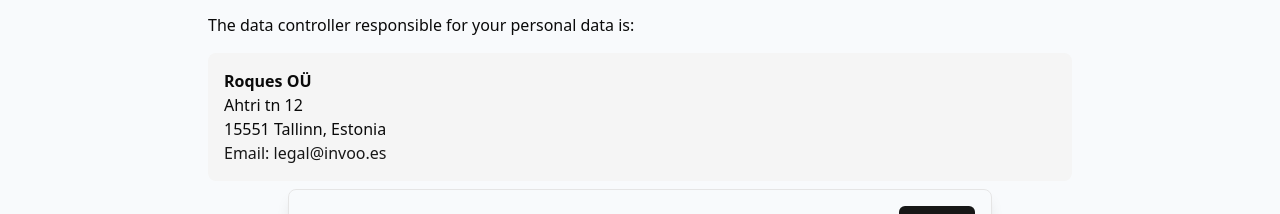
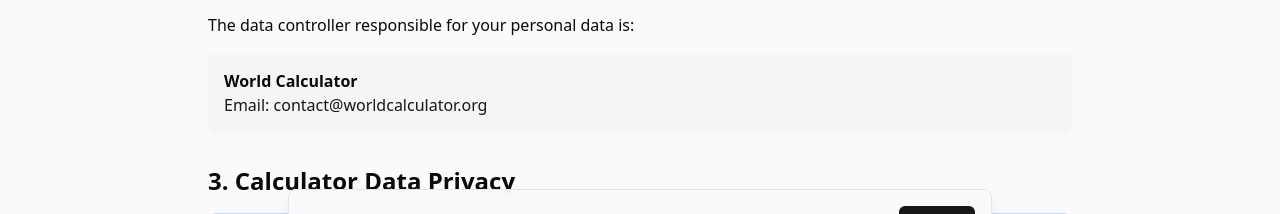
Before and after one commit to JuiceDogoUi/worldcalculator, a Next.js app: page /en/privacy in a window 1280 px wide. Shown: the part 525-739 px from the top of the page. Built offline with nearby package versions, Linux system fonts and the light colour scheme; no server answers.

Commit message:
Remove company and personal information from website
Replace Roques OÜ references with World Calculator, update contact
email to contact@worldcalculator.org, and remove Estonian address
from all language translations and page components.

Co-Authored-By: Claude Opus 4.5 <noreply@anthropic.com>

```diff
--- a/src/app/[locale]/contact/page.tsx
+++ b/src/app/[locale]/contact/page.tsx
@@ -38,7 +38,7 @@ export default async function ContactPage({
 
   const t = await getTranslations({ locale, namespace: 'contact' })
 
-  const email = 'minted.78spots@icloud.com'
+  const email = 'contact@worldcalculator.org'
   const subject = encodeURIComponent('World Calculator - Contact')
 
   return (
--- a/src/app/[locale]/privacy/page.tsx
+++ b/src/app/[locale]/privacy/page.tsx
@@ -61,7 +61,7 @@ export default async function PrivacyPage({
             <p><strong>{t('dataController.company')}</strong></p>
             <p>{t('dataController.address1')}</p>
             <p>{t('dataController.address2')}</p>
-            <p><a href="mailto:legal@invoo.es" className="text-primary hover:underline">{t('dataController.email')}</a></p>
+            <p><a href="mailto:contact@worldcalculator.org" className="text-primary hover:underline">{t('dataController.email')}</a></p>
           </div>
         </section>
 
@@ -278,7 +278,7 @@ export default async function PrivacyPage({
             <p><strong>{t('privacyContact.officer')}</strong></p>
             <p>{t('privacyContact.company')}</p>
             <p>{t('privacyContact.address')}</p>
-            <p><a href="mailto:legal@invoo.es" className="text-primary hover:underline">{t('privacyContact.email')}</a></p>
+            <p><a href="mailto:contact@worldcalculator.org" className="text-primary hover:underline">{t('privacyContact.email')}</a></p>
           </div>
         </section>
 
--- a/src/messages/de/pages.json
+++ b/src/messages/de/pages.json
@@ -62,11 +62,11 @@
     },
     "company": {
       "title": "Unternehmensinformationen",
-      "content": "World Calculator wird von Roques OÜ betrieben, einem in Estland (EU) registrierten Technologieunternehmen. Als in der EU registriertes Unternehmen halten wir uns an strenge Datenschutzstandards gemäß der DSGVO und pflegen transparente Geschäftspraktiken. Unser Betrieb basiert in Tallinn, Estland, wo wir europäische Regulierungskonformität mit einem Engagement für Innovation und Nutzerdatenschutz verbinden. Wir sind stolz darauf, Teil des florierenden digitalen Ökosystems Estlands zu sein, das für seine fortschrittliche E-Government- und Technologie-Infrastruktur bekannt ist.",
-      "name": "Roques OÜ",
-      "location": "Tallinn, Estland",
-      "registration": "In der EU registriertes Unternehmen",
-      "email": "legal@invoo.es"
+      "content": "World Calculator ist eine unabhängige Online-Plattform, die sich der Bereitstellung kostenloser, präziser Rechnerwerkzeuge für Nutzer weltweit verschrieben hat. Wir halten uns an strenge Datenschutzstandards gemäß der DSGVO und pflegen transparente Geschäftspraktiken. Unser Engagement für Innovation und Nutzerdatenschutz bestimmt alles, was wir tun.",
+      "name": "World Calculator",
+      "location": "Online-Plattform",
+      "registration": "Unabhängige Plattform",
+      "email": "contact@worldcalculator.org"
     },
     "future": {
       "title": "Die Zukunft: KI-gestützte Berechnungen",
@@ -122,10 +122,10 @@
     "dataController": {
       "title": "2. Datenverantwortlicher",
       "intro": "Der für Ihre personenbezogenen Daten verantwortliche Datenverantwortliche ist:",
-      "company": "Roques OÜ",
-      "address1": "Ahtri tn 12",
-      "address2": "15551 Tallinn, Estland",
-      "email": "E-Mail: legal@invoo.es"
+      "company": "World Calculator",
+      "address1": "",
+      "address2": "",
+      "email": "E-Mail: contact@worldcalculator.org"
     },
     "calculatorPrivacy": {
       "title": "3. Datenschutz für Rechnerdaten",
@@ -246,7 +246,7 @@
       "portability": "Recht auf Datenübertragbarkeit: Erhalt Ihrer Daten in einem strukturierten, maschinenlesbaren Format",
       "object": "Widerspruchsrecht: Widerspruch gegen die Verarbeitung auf Grundlage berechtigter Interessen",
       "withdraw": "Recht auf Widerruf der Einwilligung: Widerruf Ihrer Einwilligung zur Cookie-basierten Verarbeitung jederzeit",
-      "exercise": "Um eines dieser Rechte auszuüben, kontaktieren Sie uns bitte unter legal@invoo.es. Wir werden innerhalb eines Monats antworten.",
+      "exercise": "Um eines dieser Rechte auszuüben, kontaktieren Sie uns bitte unter contact@worldcalculator.org. Wir werden innerhalb eines Monats antworten.",
       "complaint": "Wenn Sie mit unserer Antwort nicht zufrieden sind, haben Sie das Recht, eine Beschwerde bei Ihrer lokalen Datenschutzbehörde einzureichen."
     },
     "transfers": {
@@ -278,9 +278,9 @@
       "title": "15. Kontaktieren Sie Uns",
       "intro": "Wenn Sie Fragen, Bedenken oder Anfragen zu dieser Datenschutzerklärung oder unseren Datenpraktiken haben, kontaktieren Sie uns bitte:",
       "officer": "Datenschutzbeauftragter",
-      "company": "Roques OÜ",
-      "address": "Ahtri tn 12, 15551 Tallinn, Estland",
-      "email": "E-Mail: legal@invoo.es"
+      "company": "World Calculator",
+      "address": "",
+      "email": "E-Mail: contact@worldcalculator.org"
     },
     "termsTitle": "Nutzungsbedingungen",
     "acceptance": {
@@ -327,7 +327,7 @@
     },
     "termsContact": {
       "title": "9. Kontaktinformationen",
-      "content": "Wenn Sie Fragen zu diesen Nutzungsbedingungen haben, kontaktieren Sie uns bitte unter legal@invoo.es."
+      "content": "Wenn Sie Fragen zu diesen Nutzungsbedingungen haben, kontaktieren Sie uns bitte unter contact@worldcalculator.org."
     }
   }
 }
--- a/src/messages/en/pages.json
+++ b/src/messages/en/pages.json
@@ -62,11 +62,11 @@
     },
     "company": {
       "title": "Company Information",
-      "content": "World Calculator is operated by Roques OÜ, a technology company registered in Estonia (EU). As an EU-registered entity, we adhere to strict data protection standards under GDPR and maintain transparent business practices. Our operations are based in Tallinn, Estonia, where we combine European regulatory compliance with a commitment to innovation and user privacy. We're proud to be part of Estonia's thriving digital ecosystem, known for its advanced e-governance and technology infrastructure.",
-      "name": "Roques OÜ",
-      "location": "Tallinn, Estonia",
-      "registration": "EU-registered company",
-      "email": "legal@invoo.es"
+      "content": "World Calculator is an independent online platform committed to providing free, accurate calculator tools to users worldwide. We adhere to strict data protection standards under GDPR and maintain transparent business practices. Our commitment to innovation and user privacy drives everything we do.",
+      "name": "World Calculator",
+      "location": "Online Platform",
+      "registration": "Independent platform",
+      "email": "contact@worldcalculator.org"
     },
     "future": {
       "title": "What's Next: AI-Powered Calculations",
@@ -122,10 +122,10 @@
     "dataController": {
       "title": "2. Data Controller",
       "intro": "The data controller responsible for your personal data is:",
-      "company": "Roques OÜ",
-      "address1": "Ahtri tn 12",
-      "address2": "15551 Tallinn, Estonia",
-      "email": "Email: legal@invoo.es"
+      "company": "World Calculator",
+      "address1": "",
+      "address2": "",
+      "email": "Email: contact@worldcalculator.org"
     },
     "calculatorPrivacy": {
       "title": "3. Calculator Data Privacy",
@@ -246,7 +246,7 @@
       "portability": "Right to Data Portability: Receive your data in a structured, machine-readable format",
       "object": "Right to Object: Object to processing based on legitimate interests",
       "withdraw": "Right to Withdraw Consent: Withdraw your consent for cookie-based processing at any time",
-      "exercise": "To exercise any of these rights, please contact us at legal@invoo.es. We will respond within one month.",
+      "exercise": "To exercise any of these rights, please contact us at contact@worldcalculator.org. We will respond within one month.",
       "complaint": "If you are not satisfied with our response, you have the right to lodge a complaint with your local data protection authority."
     },
     "transfers": {
@@ -278,9 +278,9 @@
       "title": "15. Contact Us",
       "intro": "If you have any questions, concerns, or requests regarding this privacy policy or our data practices, please contact us:",
       "officer": "Data Protection Officer",
-      "company": "Roques OÜ",
-      "address": "Ahtri tn 12, 15551 Tallinn, Estonia",
-      "email": "Email: legal@invoo.es"
+      "company": "World Calculator",
+      "address": "",
+      "email": "Email: contact@worldcalculator.org"
     },
     "termsTitle": "Terms of Service",
     "acceptance": {
@@ -327,7 +327,7 @@
     },
     "termsContact": {
       "title": "9. Contact Information",
-      "content": "If you have any questions about these Terms of Service, please contact us at legal@invoo.es."
+      "content": "If you have any questions about these Terms of Service, please contact us at contact@worldcalculator.org."
     }
   }
 }
--- a/src/messages/es/pages.json
+++ b/src/messages/es/pages.json
@@ -62,11 +62,11 @@
     },
     "company": {
       "title": "Información de la Empresa",
-      "content": "World Calculator es operado por Roques OÜ, una empresa tecnológica registrada en Estonia (UE). Como entidad registrada en la UE, adherimos a estrictos estándares de protección de datos bajo el RGPD y mantenemos prácticas comerciales transparentes. Nuestras operaciones están basadas en Tallin, Estonia, donde combinamos el cumplimiento regulatorio europeo con un compromiso con la innovación y la privacidad del usuario. Estamos orgullosos de ser parte del próspero ecosistema digital de Estonia, conocido por su avanzada infraestructura de gobierno electrónico y tecnología.",
-      "name": "Roques OÜ",
-      "location": "Tallin, Estonia",
-      "registration": "Empresa registrada en la UE",
-      "email": "legal@invoo.es"
+      "content": "World Calculator es una plataforma en línea independiente comprometida con proporcionar herramientas de calculadora gratuitas y precisas a usuarios de todo el mundo. Adherimos a estrictos estándares de protección de datos bajo el RGPD y mantenemos prácticas comerciales transparentes. Nuestro compromiso con la innovación y la privacidad del usuario impulsa todo lo que hacemos.",
+      "name": "World Calculator",
+      "location": "Plataforma en línea",
+      "registration": "Plataforma independiente",
+      "email": "contact@worldcalculator.org"
     },
     "future": {
       "title": "Lo Próximo: Cálculos Potenciados por IA",
@@ -122,10 +122,10 @@
     "dataController": {
       "title": "2. Responsable del Tratamiento de Datos",
       "intro": "El responsable del tratamiento de tus datos personales es:",
-      "company": "Roques OÜ",
-      "address1": "Ahtri tn 12",
-      "address2": "15551 Tallin, Estonia",
-      "email": "Correo: legal@invoo.es"
+      "company": "World Calculator",
+      "address1": "",
+      "address2": "",
+      "email": "Correo: contact@worldcalculator.org"
     },
     "calculatorPrivacy": {
       "title": "3. Privacidad de Datos de Calculadoras",
@@ -246,7 +246,7 @@
       "portability": "Derecho a la Portabilidad de Datos: Recibir tus datos en un formato estructurado y legible por máquina",
       "object": "Derecho de Oposición: Oponerse al procesamiento basado en intereses legítimos",
       "withdraw": "Derecho a Retirar el Consentimiento: Retirar tu consentimiento para el procesamiento basado en cookies en cualquier momento",
-      "exercise": "Para ejercer cualquiera de estos derechos, contáctanos en legal@invoo.es. Responderemos en un mes.",
+      "exercise": "Para ejercer cualquiera de estos derechos, contáctanos en contact@worldcalculator.org. Responderemos en un mes.",
       "complaint": "Si no estás satisfecho con nuestra respuesta, tienes derecho a presentar una queja ante tu autoridad local de protección de datos."
     },
     "transfers": {
@@ -278,9 +278,9 @@
       "title": "15. Contáctanos",
       "intro": "Si tienes alguna pregunta, inquietud o solicitud sobre esta política de privacidad o nuestras prácticas de datos, contáctanos:",
       "officer": "Oficial de Protección de Datos",
-      "company": "Roques OÜ",
-      "address": "Ahtri tn 12, 15551 Tallin, Estonia",
-      "email": "Correo: legal@invoo.es"
+      "company": "World Calculator",
+      "address": "",
+      "email": "Correo: contact@worldcalculator.org"
     },
     "termsTitle": "Términos de Servicio",
     "acceptance": {
@@ -327,7 +327,7 @@
     },
     "termsContact": {
       "title": "9. Información de Contacto",
-      "content": "Si tienes alguna pregunta sobre estos Términos de Servicio, contáctanos en legal@invoo.es."
+      "content": "Si tienes alguna pregunta sobre estos Términos de Servicio, contáctanos en contact@worldcalculator.org."
     }
   }
 }
--- a/src/messages/fr/pages.json
+++ b/src/messages/fr/pages.json
@@ -62,11 +62,11 @@
     },
     "company": {
       "title": "Informations sur l'Entreprise",
-      "content": "World Calculator est exploité par Roques OÜ, une société technologique enregistrée en Estonie (UE). En tant qu'entité enregistrée dans l'UE, nous adhérons à des normes strictes de protection des données conformément au RGPD et maintenons des pratiques commerciales transparentes. Nos opérations sont basées à Tallinn, en Estonie, où nous combinons la conformité réglementaire européenne avec un engagement envers l'innovation et la confidentialité des utilisateurs. Nous sommes fiers de faire partie de l'écosystème numérique florissant de l'Estonie, réputé pour son infrastructure de gouvernance électronique et technologique avancée.",
-      "name": "Roques OÜ",
-      "location": "Tallinn, Estonie",
-      "registration": "Société enregistrée dans l'UE",
-      "email": "legal@invoo.es"
+      "content": "World Calculator est une plateforme en ligne indépendante engagée à fournir des outils de calculatrice gratuits et précis aux utilisateurs du monde entier. Nous adhérons à des normes strictes de protection des données conformément au RGPD et maintenons des pratiques commerciales transparentes. Notre engagement envers l'innovation et la confidentialité des utilisateurs guide tout ce que nous faisons.",
+      "name": "World Calculator",
+      "location": "Plateforme en ligne",
+      "registration": "Plateforme indépendante",
+      "email": "contact@worldcalculator.org"
     },
     "future": {
       "title": "La Suite : Calculs Alimentés par l'IA",
@@ -122,10 +122,10 @@
     "dataController": {
       "title": "2. Responsable du Traitement des Données",
       "intro": "Le responsable du traitement de vos données personnelles est :",
-      "company": "Roques OÜ",
-      "address1": "Ahtri tn 12",
-      "address2": "15551 Tallinn, Estonie",
-      "email": "Email : legal@invoo.es"
+      "company": "World Calculator",
+      "address1": "",
+      "address2": "",
+      "email": "Email : contact@worldcalculator.org"
     },
     "calculatorPrivacy": {
       "title": "3. Confidentialité des Données de Calculatrice",
@@ -246,7 +246,7 @@
       "portability": "Droit à la Portabilité des Données : Recevoir vos données dans un format structuré et lisible par machine",
       "object": "Droit d'Opposition : S'opposer au traitement basé sur des intérêts légitimes",
       "withdraw": "Droit de Retirer le Consentement : Retirer votre consentement au traitement basé sur les cookies à tout moment",
-      "exercise": "Pour exercer l'un de ces droits, veuillez nous contacter à legal@invoo.es. Nous répondrons dans un délai d'un mois.",
+      "exercise": "Pour exercer l'un de ces droits, veuillez nous contacter à contact@worldcalculator.org. Nous répondrons dans un délai d'un mois.",
       "complaint": "Si vous n'êtes pas satisfait de notre réponse, vous avez le droit de déposer une plainte auprès de votre autorité locale de protection des données."
     },
     "transfers": {
@@ -278,9 +278,9 @@
       "title": "15. Nous Contacter",
       "intro": "Si vous avez des questions, des préoccupations ou des demandes concernant cette politique de confidentialité ou nos pratiques en matière de données, veuillez nous contacter :",
       "officer": "Délégué à la Protection des Données",
-      "company": "Roques OÜ",
-      "address": "Ahtri tn 12, 15551 Tallinn, Estonie",
-      "email": "Email : legal@invoo.es"
+      "company": "World Calculator",
+      "address": "",
+      "email": "Email : contact@worldcalculator.org"
     },
     "termsTitle": "Conditions d'Utilisation",
     "acceptance": {
@@ -327,7 +327,7 @@
     },
     "termsContact": {
       "title": "9. Informations de Contact",
-      "content": "Si vous avez des questions sur ces Conditions d'Utilisation, veuillez nous contacter à legal@invoo.es."
+      "content": "Si vous avez des questions sur ces Conditions d'Utilisation, veuillez nous contacter à contact@worldcalculator.org."
     }
   }
 }
--- a/src/messages/it/pages.json
+++ b/src/messages/it/pages.json
@@ -62,11 +62,11 @@
     },
     "company": {
       "title": "Informazioni sull'Azienda",
-      "content": "World Calculator è gestita da Roques OÜ, un'azienda tecnologica registrata in Estonia (UE). In quanto entità registrata nell'UE, aderiamo a rigorosi standard di protezione dei dati ai sensi del GDPR e manteniamo pratiche commerciali trasparenti. Le nostre operazioni hanno sede a Tallinn, in Estonia, dove combiniamo la conformità normativa europea con un impegno per l'innovazione e la privacy degli utenti. Siamo orgogliosi di far parte del fiorente ecosistema digitale dell'Estonia, noto per la sua avanzata infrastruttura tecnologica e di e-government.",
-      "name": "Roques OÜ",
-      "location": "Tallinn, Estonia",
-      "registration": "Azienda registrata nell'UE",
-      "email": "legal@invoo.es"
+      "content": "World Calculator è una piattaforma online indipendente impegnata a fornire strumenti di calcolo gratuiti e precisi agli utenti di tutto il mondo. Aderiamo a rigorosi standard di protezione dei dati ai sensi del GDPR e manteniamo pratiche commerciali trasparenti. Il nostro impegno per l'innovazione e la privacy degli utenti guida tutto ciò che facciamo.",
+      "name": "World Calculator",
+      "location": "Piattaforma online",
+      "registration": "Piattaforma indipendente",
+      "email": "contact@worldcalculator.org"
     },
     "future": {
       "title": "Cosa Arriva: Calcoli Potenziati dall'IA",
@@ -122,10 +122,10 @@
     "dataController": {
       "title": "2. Titolare del Trattamento dei Dati",
       "intro": "Il titolare del trattamento dei tuoi dati personali è:",
-      "company": "Roques OÜ",
-      "address1": "Ahtri tn 12",
-      "address2": "15551 Tallinn, Estonia",
-      "email": "Email: legal@invoo.es"
+      "company": "World Calculator",
+      "address1": "",
+      "address2": "",
+      "email": "Email: contact@worldcalculator.org"
     },
     "calculatorPrivacy": {
       "title": "3. Privacy dei Dati delle Calcolatrici",
@@ -246,7 +246,7 @@
       "portability": "Diritto alla Portabilità dei Dati: Ricevere i tuoi dati in un formato strutturato e leggibile da una macchina",
       "object": "Diritto di Opposizione: Opporsi al trattamento basato su interessi legittimi",
       "withdraw": "Diritto di Ritirare il Consenso: Ritirare il tuo consenso per il trattamento basato sui cookie in qualsiasi momento",
-      "exercise": "Per esercitare uno qualsiasi di questi diritti, contattaci all'indirizzo legal@invoo.es. Risponderemo entro un mese.",
+      "exercise": "Per esercitare uno qualsiasi di questi diritti, contattaci all'indirizzo contact@worldcalculator.org. Risponderemo entro un mese.",
       "complaint": "Se non sei soddisfatto della nostra risposta, hai il diritto di presentare un reclamo presso l'autorità locale per la protezione dei dati."
     },
     "transfers": {
@@ -278,9 +278,9 @@
       "title": "15. Contattaci",
       "intro": "Se hai domande, dubbi o richieste riguardanti questa informativa sulla privacy o le nostre pratiche sui dati, contattaci:",
       "officer": "Responsabile della Protezione dei Dati",
-      "company": "Roques OÜ",
-      "address": "Ahtri tn 12, 15551 Tallinn, Estonia",
-      "email": "Email: legal@invoo.es"
+      "company": "World Calculator",
+      "address": "",
+      "email": "Email: contact@worldcalculator.org"
     },
     "termsTitle": "Termini di Servizio",
     "acceptance": {
@@ -327,7 +327,7 @@
     },
     "termsContact": {
       "title": "9. Informazioni di Contatto",
-      "content": "Se hai domande su questi Termini di Servizio, contattaci all'indirizzo legal@invoo.es."
+      "content": "Se hai domande su questi Termini di Servizio, contattaci all'indirizzo contact@worldcalculator.org."
     }
   }
 }
--- a/src/messages/pt/pages.json
+++ b/src/messages/pt/pages.json
@@ -62,11 +62,11 @@
     },
     "company": {
       "title": "Informações da Empresa",
-      "content": "A World Calculator é operada pela Roques OÜ, uma empresa tecnológica registada na Estónia (UE). Como entidade registada na UE, aderimos a rigorosos padrões de proteção de dados ao abrigo do RGPD e mantemos práticas comerciais transparentes. As nossas operações estão sediadas em Tallinn, Estónia, onde combinamos conformidade regulatória europeia com um compromisso com a inovação e privacidade do utilizador. Temos orgulho em fazer parte do próspero ecossistema digital da Estónia, conhecido pela sua infraestrutura tecnológica e de governo eletrónico avançada.",
-      "name": "Roques OÜ",
-      "location": "Tallinn, Estónia",
-      "registration": "Empresa registada na UE",
-      "email": "legal@invoo.es"
+      "content": "A World Calculator é uma plataforma online independente comprometida em fornecer ferramentas de calculadora gratuitas e precisas a utilizadores de todo o mundo. Aderimos a rigorosos padrões de proteção de dados ao abrigo do RGPD e mantemos práticas comerciais transparentes. O nosso compromisso com a inovação e privacidade do utilizador orienta tudo o que fazemos.",
+      "name": "World Calculator",
+      "location": "Plataforma online",
+      "registration": "Plataforma independente",
+      "email": "contact@worldcalculator.org"
     },
     "future": {
       "title": "O Que Vem a Seguir: Cálculos com IA",
@@ -122,10 +122,10 @@
     "dataController": {
       "title": "2. Responsável pelo Tratamento de Dados",
       "intro": "O responsável pelo tratamento dos seus dados pessoais é:",
-      "company": "Roques OÜ",
-      "address1": "Ahtri tn 12",
-      "address2": "15551 Tallinn, Estónia",
-      "email": "E-mail: legal@invoo.es"
+      "company": "World Calculator",
+      "address1": "",
+      "address2": "",
+      "email": "E-mail: contact@worldcalculator.org"
     },
     "calculatorPrivacy": {
       "title": "3. Privacidade de Dados das Calculadoras",
@@ -246,7 +246,7 @@
       "portability": "Direito à Portabilidade de Dados: Receber os seus dados num formato estruturado e legível por máquina",
       "object": "Direito de Oposição: Opor-se ao processamento baseado em interesses legítimos",
       "withdraw": "Direito de Retirar o Consentimento: Retirar o seu consentimento para o processamento baseado em cookies a qualquer momento",
-      "exercise": "Para exercer qualquer um destes direitos, contacte-nos em legal@invoo.es. Responderemos no prazo de um mês.",
+      "exercise": "Para exercer qualquer um destes direitos, contacte-nos em contact@worldcalculator.org. Responderemos no prazo de um mês.",
       "complaint": "Se não estiver satisfeito com a nossa resposta, tem o direito de apresentar uma reclamação junto da sua autoridade local de proteção de dados."
     },
     "transfers": {
@@ -278,9 +278,9 @@
       "title": "15. Contacte-nos",
       "intro": "Se tiver alguma pergunta, preocupação ou pedido relativamente a esta política de privacidade ou às nossas práticas de dados, contacte-nos:",
       "officer": "Encarregado de Proteção de Dados",
-      "company": "Roques OÜ",
-      "address": "Ahtri tn 12, 15551 Tallinn, Estónia",
-      "email": "E-mail: legal@invoo.es"
+      "company": "World Calculator",
+      "address": "",
+      "email": "E-mail: contact@worldcalculator.org"
     },
     "termsTitle": "Termos de Serviço",
     "acceptance": {
@@ -327,7 +327,7 @@
     },
     "termsContact": {
       "title": "9. Informação de Contacto",
-      "content": "Se tiver alguma pergunta sobre estes Termos de Serviço, contacte-nos em legal@invoo.es."
+      "content": "Se tiver alguma pergunta sobre estes Termos de Serviço, contacte-nos em contact@worldcalculator.org."
     }
   }
 }
```
Also changed, not shown: 1 other file (tests, documents, lock files or other folders).
